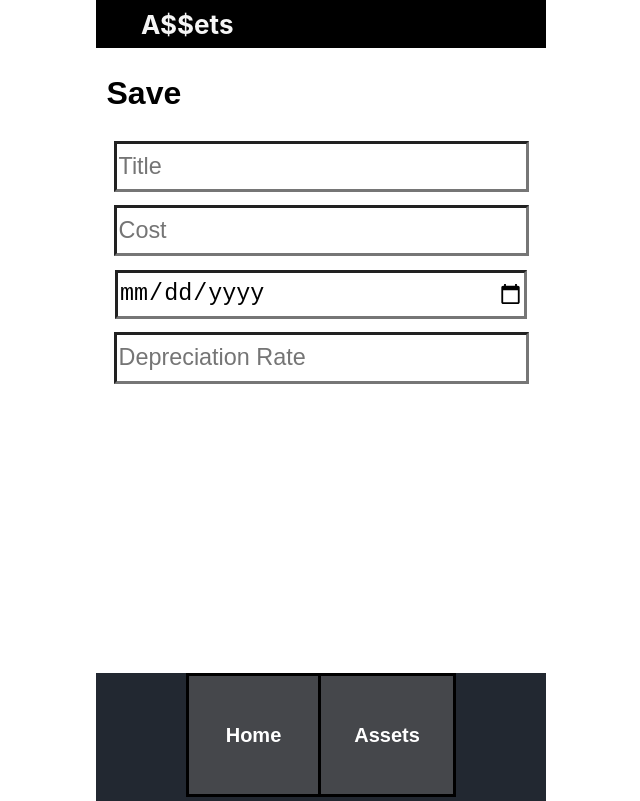
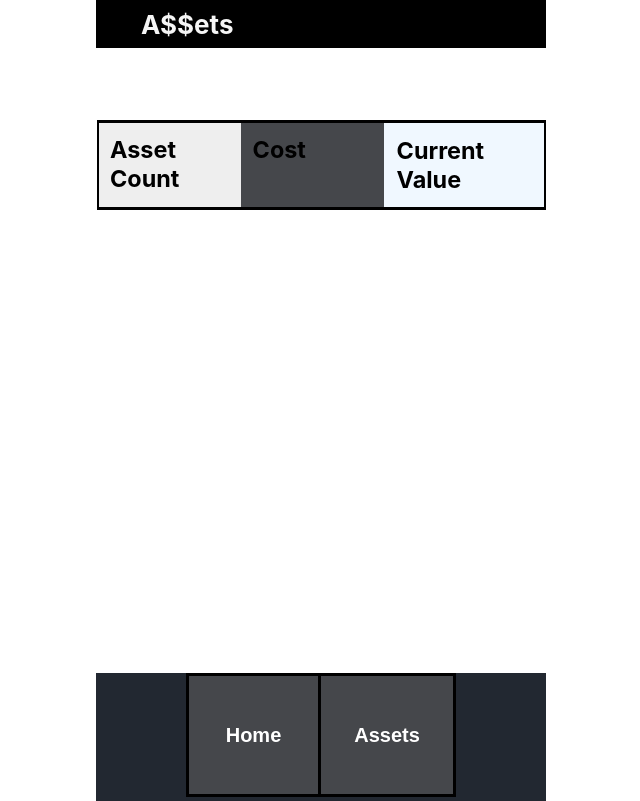
Before and after one commit to Saathvik-Choudhary/my-react-app, a React (Create React App) app: page / in a window 1280 px wide. Shown: the whole page, without its empty margins (319-959 px from the left). Built offline with nearby package versions, Linux system fonts and the light colour scheme; no server answers.

Commit message:
navigation

```diff
--- a/src/App.css
+++ b/src/App.css
@@ -73,3 +73,17 @@
   font-size: 150%;
   color: white;
 }
+
+.newAsset{
+  position: relative;
+  background-color: aqua;
+  height: 18%;
+  width: 100%;
+  text-align: left;
+
+}
+
+.ButtonName{
+  padding-left: 2%;
+  font-size:xx-large;
+}
--- a/src/App.js
+++ b/src/App.js
@@ -1,37 +1,53 @@
 import './App.css';
-import AssetSummary from './AssetSummary'
-import AssetList from "./AssetList"
-import CreateNewAsset from "./CreateNewAsset"
-import SaveAsset from './SaveAsset';
+import AssetSummary from './AssetSummary'; // Assuming correct import path
+import AssetList from './AssetList'; // Assuming correct import path
+import SaveAsset from './SaveAsset'; // Assuming correct import path
+import React, { useState } from 'react';
 
 function App() {
+  const [activeSection, setActiveSection] = useState('Home'); // Initial active section
+
+  const handleHomeClick = () => {
+    setActiveSection('Home');
+  };
+
+  const handleAssetClick = () => {
+    setActiveSection('Assets');
+  };
+
+  const handleSaveClick = () => {
+    setActiveSection('Save');
+  };
+
   return (
     <div className="App">
       <header className="App-header">
-
         <div className="App-heading">
-          <p children className="heading">A$$ets</p>
+          <p className="heading">A$$ets</p>
         </div>
 
         <div className="DynamicContainer">
-          {//<AssetSummary/>
-          /*<AssetList/>*/
-          //<CreateNewAsset/>
-}
-          <SaveAsset/>
+          {activeSection === 'Home' && <AssetSummary />}
+          {activeSection === 'Assets' && (
+            <>
+              <button className="newAsset" onClick={handleSaveClick}>
+                <div className="ButtonName">New</div>
+              </button>
+              <AssetList />
+            </>
+          )}
+          {activeSection === 'Save' && <SaveAsset />}
         </div>
 
         <div className="StaticContainer">
-            <button className="HomeButton">
-                <div className="contents">Home</div>
-            </button>
+          <button className="HomeButton" onClick={handleHomeClick}>
+            <div className="contents">Home</div>
+          </button>
 
-            <button className='AssetsButton'>
-                <div className="contents">Assets</div>
-            </button>
+          <button className="AssetsButton" onClick={handleAssetClick}>
+            <div className="contents">Assets</div>
+          </button>
         </div>
-
-
       </header>
     </div>
   );
--- a/src/AssetSummary.css
+++ b/src/AssetSummary.css
@@ -1,34 +1,33 @@
 .Summary-Container{
-    margin-top: 16%;
+    margin-top: 14%;
     position: relative;
-    height: 20%;
+    height: 14%;
     width: 99%;
     margin-left: 0.15%;
     background-color: black;
     display: flex;
-    justify-content: center;
     border: 2px solid;
     border-color: black;
-
+    align-items: center;
 }
 
 .AssetCountSummary{
     position: relative;
-    height: 99%;
+    height: 97%;
     width: 32%;
     background-color: #EEEEEE;
 }
 
 .CostSummary{
     position: relative;
-    height: 100%;
+    height: 97%;
     width: 32%;
     background-color: #45474B;
 }
 
 .CurrentValueSummary{
     position: relative;
-    height: 99%;
+    height: 97%;
     width: 36%;
     background-color: aliceblue;
 }
@@ -36,7 +35,23 @@
 .content{
     position: relative;
     padding-top: 8%;
+    margin-left: 8%;
     font-weight: bolder;
     font-size: 90%;
     color: black;
 }
+
+.contentValue{
+    position: relative;
+    padding-left: 10%;
+    padding-top: 12%;
+    font-size: 80%;
+    color: black;
+
+}
+
+.containere{
+    position: relative;
+    width: 100%;
+    text-align: left;
+}
--- a/src/AssetSummary.js
+++ b/src/AssetSummary.js
@@ -27,24 +27,30 @@ const getData = () =>{
 
         <div className="Summary-Container">
             <div className="AssetCountSummary">
+            <div className="containere">
                 <div className="content">Asset Count</div>
-                <div className="content">
+
+                <div className="contentValue">
                     {assetSummary?.count}
-                </div>
+                </div></div>
             </div>
 
             <div className="CostSummary">
+            <div className="containere">
                 <div className="content">Cost</div>
-                <div className="content">
+
+                <div className="contentValue">
                     {assetSummary?.cost}
-                </div>
+                </div></div>
             </div>
 
             <div className="CurrentValueSummary">
+            <div className="containere">
                 <div className="content">Current Value</div>
-                <div className="content">
+
+                <div className="contentValue">
                     {assetSummary?.value}
-                </div>
+                </div></div>
             </div>
 
         </div>
--- a/src/CreateNewAsset.css
+++ /dev/null
@@ -1,13 +0,0 @@
-.newAsset{
-    position: relative;
-    background-color: aqua;
-    height: 18%;
-    width: 100%;
-    text-align: left;
-
-}
-
-.ButtonName{
-    padding-left: 2%;
-    font-size:xx-large;
-}
--- a/src/CreateNewAsset.js
+++ /dev/null
@@ -1,9 +0,0 @@
-import "./CreateNewAsset.css"
-
-function CreateNewAsset(){
-    return(
-        <button className="newAsset"> <div className="ButtonName"> New </div></button>
-    )
-}
-
-export default CreateNewAsset;
--- a/src/SaveAsset.js
+++ b/src/SaveAsset.js
@@ -5,7 +5,7 @@ import "./SaveAsset.css";
 function SaveAsset() {
   const [formData, setFormData] = useState({
     cost: null,
-    date: null,
+    purchaseDate: null,
     depreciationRate: null,
     title: null
   });
@@ -36,7 +36,7 @@ function SaveAsset() {
     setFormData({
       title: null,
       cost: null,
-      date: null,
+      purchaseDate: null,
       depreciationRate: null,
     });
   };
@@ -64,10 +64,10 @@ function SaveAsset() {
       />
       <input
         className="Input"
-        type="date"
-        id="date"
-        name="date"
-        value={formData.date || ""}
+        type="Date"
+        id="purchaseDate"
+        name="purchaseDate"
+        value={formData.purchaseDate || ""}
         onChange={handleChange}
       />
       <input
```
